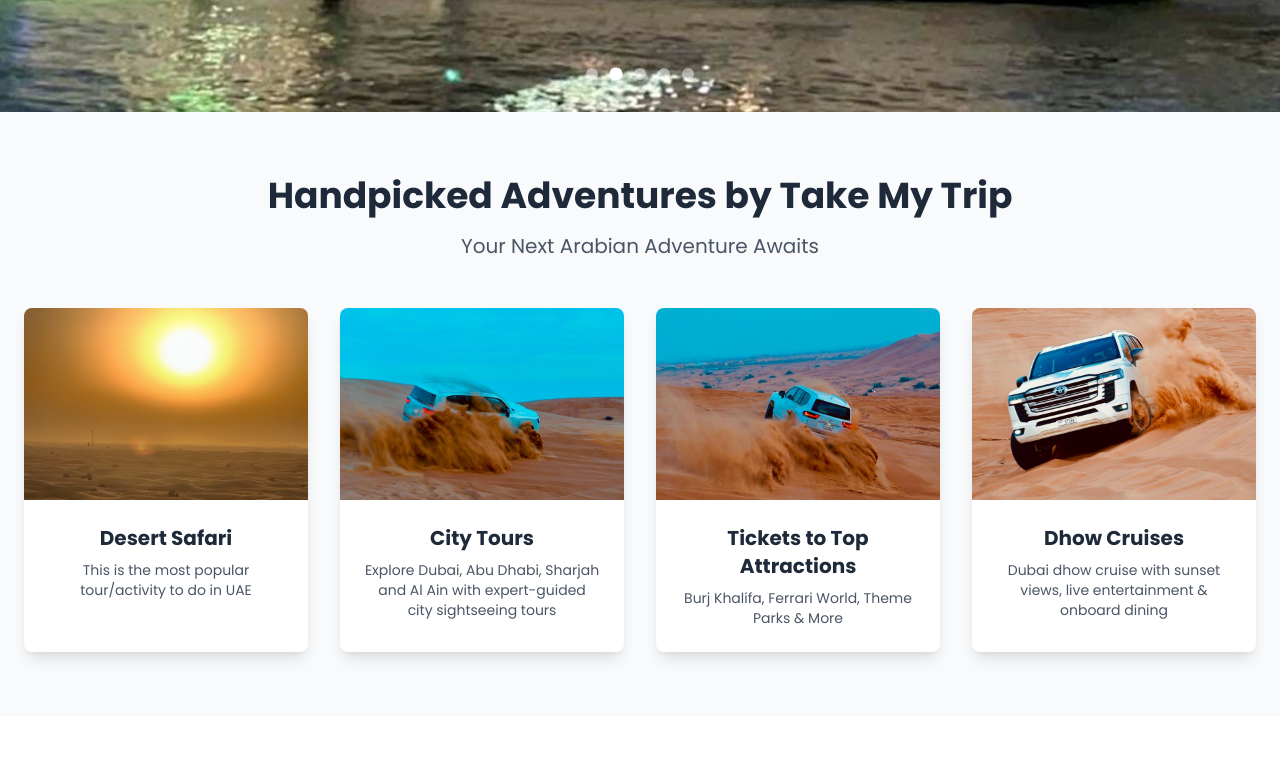
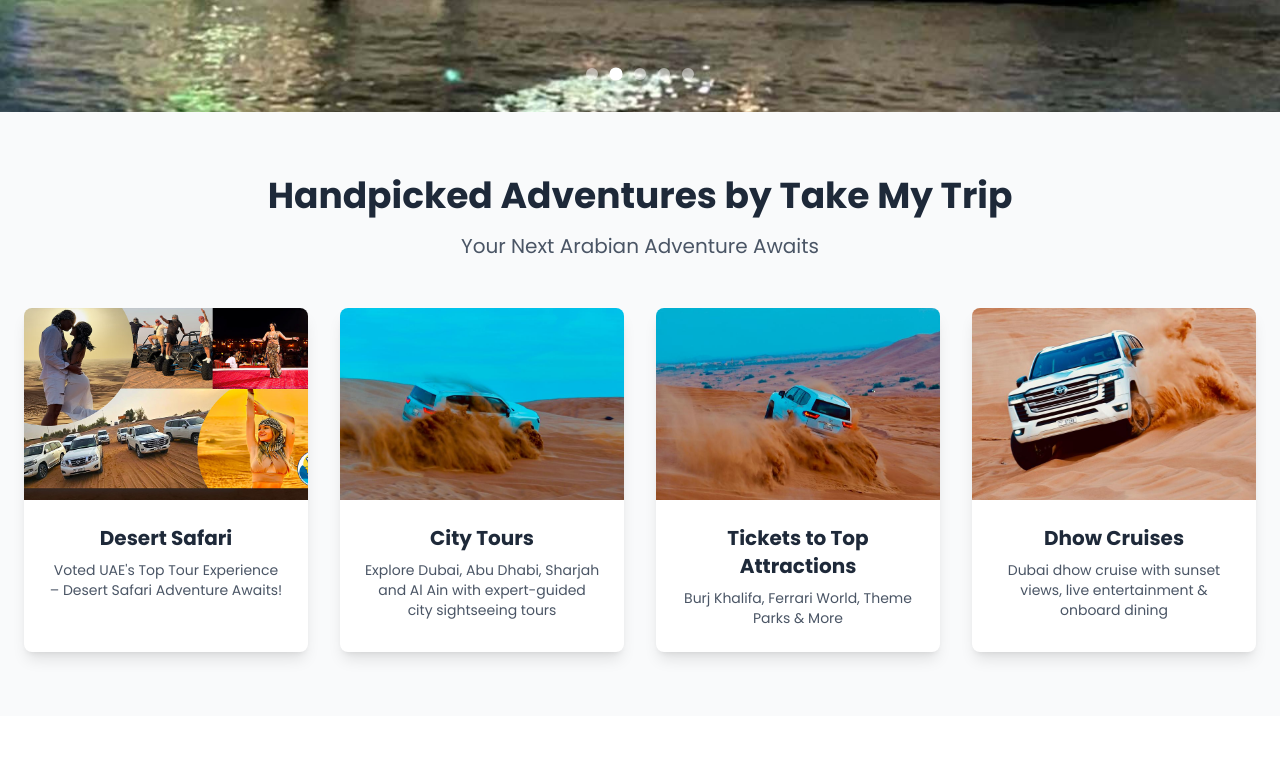
Before and after one commit to khurramsaadat/takemytrip, a Next.js app: page / in a window 1280 px wide. Shown: the part 528-1311 px from the top of the page. Built offline with nearby package versions, Linux system fonts and the light colour scheme.

Commit message:
updated - Premium Evening Desert Safari & BBQ Dinner

```diff
--- a/src/app/tours/[category]/[tour-slug]/page.tsx
+++ b/src/app/tours/[category]/[tour-slug]/page.tsx
@@ -21,9 +21,9 @@ const tourDetails: { [key: string]: TourDetail } = {
     name: "Premium Evening Desert Safari & BBQ Dinner",
     category: "Desert Safari",
     price: "AED 150.00",
-    duration: "6-7 hours",
+    duration: "5-6 hours",
     image: "/images/09.jpg",
-    description: "Experience an unforgettable evening in the Dubai desert with thrilling dune bashing, a camel ride, sandboarding, and a delicious BBQ dinner under the stars. Enjoy traditional entertainment like belly dancing and fire shows at a Bedouin-style camp.",
+    description: "Join the Ride – Shared 4x4 Desert Safari Adventure. Experience an unforgettable evening in the Dubai desert with thrilling dune bashing, a camel ride, sandboarding, and a delicious BBQ dinner under the stars. Enjoy traditional entertainment like belly dancing and fire shows at a Bedouin-style camp.",
     highlights: [
       "Dune bashing in a 4x4 vehicle",
       "Camel riding experience",
--- a/src/app/tours/[category]/page.tsx
+++ b/src/app/tours/[category]/page.tsx
@@ -16,7 +16,7 @@ const toursByCategory: { [key: string]: Tour[] } = {
     {
       name: "Premium Evening Desert Safari & BBQ Dinner",
       price: "AED 150.00",
-      duration: "6-7 hours",
+      duration: "5-6 hours",
       image: "/images/09.jpg",
       link: "/tours/desert-safari/premium-evening-desert-safari",
     },
--- a/src/app/tours/page.tsx
+++ b/src/app/tours/page.tsx
@@ -5,7 +5,7 @@ const categories = [
   {
     name: "Desert Safari",
     description: "Experience the thrill of dune bashing and a traditional Bedouin camp.",
-    image: "/images/01.jpg",
+    image: "/images/09.jpg",
     link: "/tours/desert-safari",
   },
   {
--- a/src/components/FeaturedTourCategories.tsx
+++ b/src/components/FeaturedTourCategories.tsx
@@ -4,8 +4,8 @@ import Link from "next/link";
 const categories = [
   {
     name: "Desert Safari",
-    description: "This is the most popular tour/activity to do in UAE",
-    image: "/images/01.jpg",
+    description: "Voted UAE's Top Tour Experience – Desert Safari Adventure Awaits!",
+    image: "/images/09.jpg",
     link: "/tours/desert-safari",
   },
   {
```
Also changed, not shown: public/images/09 - Copy.jpg (added), public/images/09.jpg.
